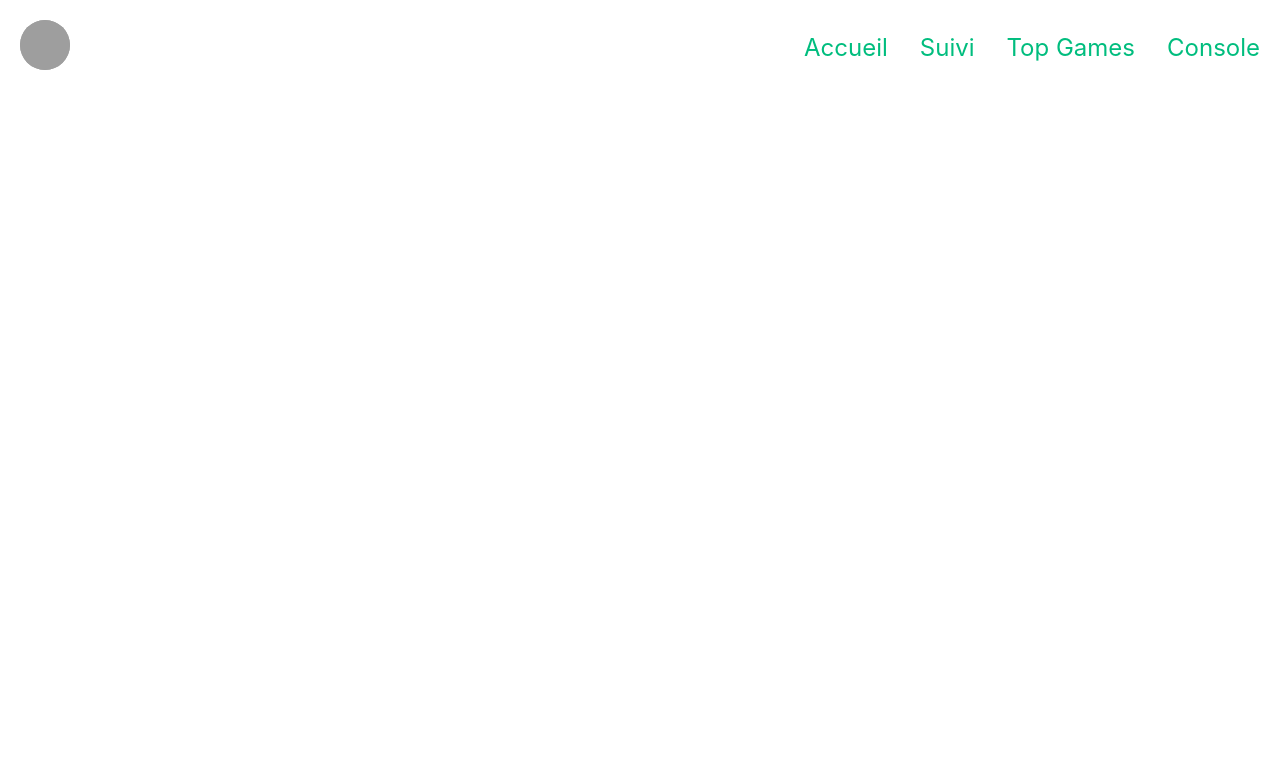
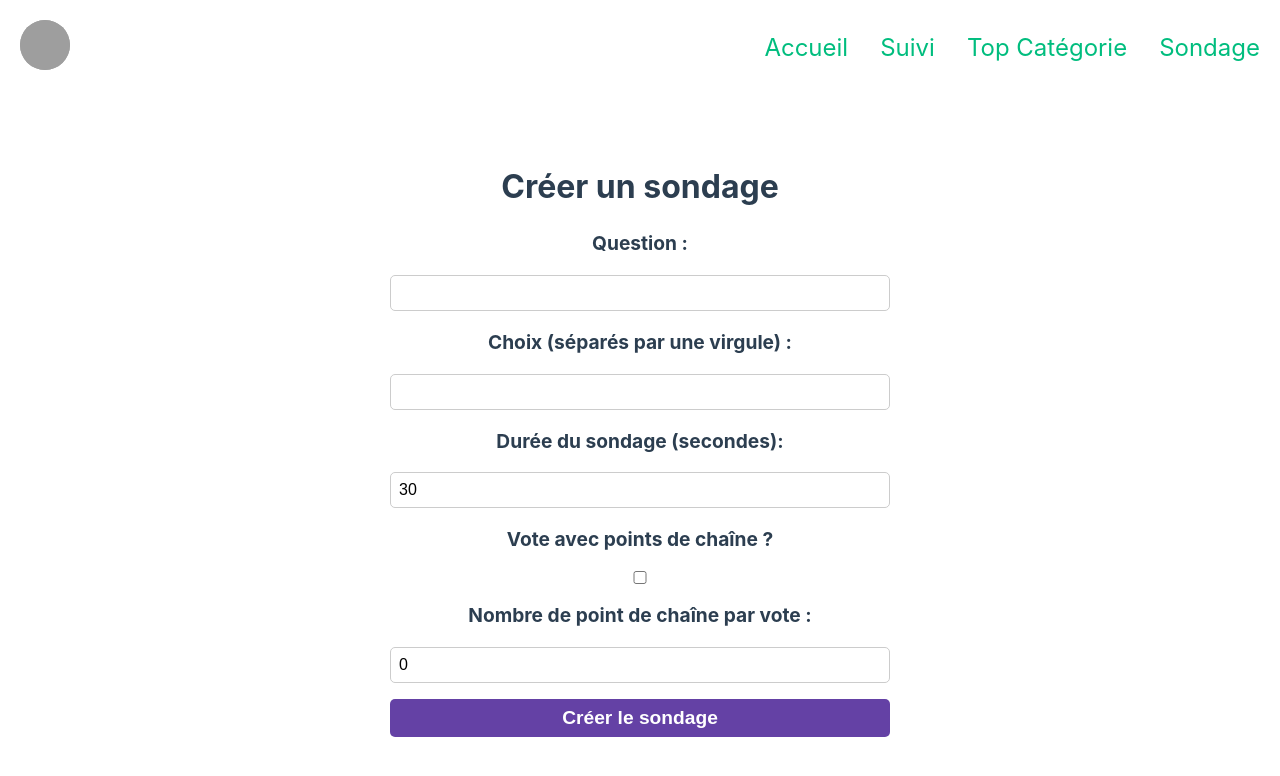
Before and after one commit to Jonathan2433/My_Twitch_Analyse_VueJS, a Vue app: page /sondage in a window 1280 px wide. Shown: the top 776 px of the page. Built offline with nearby package versions, Linux system fonts and the light colour scheme; grey boxes are pictures that could not be loaded.

Commit message:
add ThePollCreater and Console Vue

```diff
--- a/package.json
+++ b/package.json
@@ -13,6 +13,7 @@
     "axios": "^1.3.6",
     "chart.js": "^4.2.1",
     "dotenv": "^16.0.3",
+    "twitch-api-v5": "^2.0.4",
     "vue": "^3.2.47",
     "vue-router": "^4.1.6"
   },
--- a/src/App.vue
+++ b/src/App.vue
@@ -11,8 +11,8 @@
             <nav>
                 <router-link to="/">Accueil</router-link>
                 <router-link to="/suivi">Suivi</router-link>
-                <router-link to="/top-games">Top Games</router-link>
-                <router-link to="/console">Console</router-link>
+                <router-link to="/top-categorie">Top Catégorie</router-link>
+                <router-link to="/sondage">Sondage</router-link>
             </nav>
         </header>
         <main>
--- a/src/router/index.js
+++ b/src/router/index.js
@@ -2,6 +2,7 @@ import { createRouter, createWebHistory } from 'vue-router'
 import TheHome from '@/views/Home/TheHome.vue'
 import TheSuivi from '@/views/Suivi/TheSuivi.vue'
 import TopGames from '@/views/Top_Games/TopGames.vue'
+import Console from '@/views/Console/Console.vue'
 
 const router = createRouter({
     history: createWebHistory(import.meta.env.BASE_URL),
@@ -17,9 +18,14 @@ const router = createRouter({
             component: TheSuivi
         },
         {
-            path: '/top-games',
-            name: 'top-games',
+            path: '/top-categorie',
+            name: 'top-categorie',
             component: TopGames
+        },
+        {
+            path: '/sondage',
+            name: 'sondage',
+            component: Console
         }
     ]
 })
--- /dev/null
+++ b/src/views/Console/Console.vue
@@ -0,0 +1,14 @@
+<template>
+    <ThePollCreater />
+</template>
+
+<script>
+import ThePollCreater from '@/views/Console/ThePollCreater.vue'
+
+export default {
+    name: 'Console',
+    components: { ThePollCreater }
+}
+</script>
+
+<style scoped></style>
--- /dev/null
+++ b/src/views/Console/ThePollCreater.vue
@@ -0,0 +1,137 @@
+<template>
+    <div>
+        <h1>Créer un sondage</h1>
+        <form @submit.prevent='createPoll'>
+            <label htmlFor='question'>Question :</label>
+            <input type='text' id='question' v-model='question' required>
+
+            <label htmlFor='choices'>Choix (séparés par une virgule) :</label>
+            <input type='text' id='choices' v-model='choices' required>
+
+            <label htmlFor='duration'>Durée du sondage (secondes):</label>
+            <input type='number' id='duration' v-model='duration' min=30  step="30" required>
+
+            <label htmlFor='channel_points_voting_enabled'>Vote avec points de chaîne ? </label>
+            <input type='checkbox' id='channel_points_voting_enabled' v-model='channel_points_voting_enabled' @change="updateChannelPointsPerVote">
+
+            <label htmlFor='channel_points_per_vote'> Nombre de point de chaîne par vote :</label>
+            <input type='number' id='channel_points_per_vote' v-model='channel_points_per_vote' step='100' :required="channel_points_voting_enabled">
+
+
+            <button type='submit'>Créer le sondage</button>
+        </form>
+    </div>
+</template>
+
+<script>
+import axios from 'axios';
+
+export default {
+    data() {
+        return {
+            question: '',
+            choices: '',
+            duration: 30,
+            channel_points_voting_enabled: false,
+            channel_points_per_vote: 0
+        };
+    },
+
+    methods: {
+        createPoll() {
+            const channelId = '144395906';
+            const clientId = 'ghcpdfskl6dqnkfqijx3vjht02zqgo';
+            const accessToken = '9jfu059cnliwdj23a1sp6kvjmg1byv';
+
+
+            const choicesArray = this.choices.split(',').map(choice => choice.trim());
+
+            let choicesAssociatifArray = [];
+            for (let i = 0; i < choicesArray.length; i++){
+                choicesAssociatifArray.push({'title':choicesArray[i]});
+            }
+
+            const requestBody = {
+                "broadcaster_id": channelId,
+                "title": this.question,
+                "choices": choicesAssociatifArray,
+                "channel_points_voting_enabled": this.channel_points_voting_enabled,
+                "channel_points_per_vote": this.channel_points_per_vote,
+                "duration": this.duration
+            };
+            console.log(requestBody)
+            axios.post(`https://api.twitch.tv/helix/polls`, requestBody, {
+                headers: {
+                    Authorization: 'Bearer ' + accessToken,
+                    'Client-Id': clientId,
+                    'Content-Type': 'application/json'
+                },
+            })
+                .then(response => {
+                    console.log(response.data);
+                    alert('Le sondage a été créé avec succès !');
+                })
+                .catch(error => {
+                    console.error(error);
+                    alert('Une erreur est survenue lors de la création du sondage.');
+                });
+        },
+
+        updateChannelPointsPerVote() {
+            if (this.channel_points_voting_enabled) {
+                this.channel_points_per_vote = 100;
+            }
+        }
+    },
+};
+</script>
+
+<style scoped>
+h1 {
+    font-size: 2rem;
+    font-weight: bold;
+    margin-bottom: 1rem;
+    text-align: center;
+}
+
+form {
+    display: flex;
+    flex-direction: column;
+    align-items: center;
+    gap: 1rem;
+    max-width: 500px;
+    margin: 0 auto;
+}
+
+label {
+    font-size: 1.2rem;
+    font-weight: bold;
+}
+
+input[type="text"],
+input[type="number"],
+input[type="checkbox"] {
+    padding: 0.5rem;
+    font-size: 1rem;
+    border-radius: 5px;
+    border: 1px solid #ccc;
+    width: 100%;
+}
+
+button[type="submit"] {
+    padding: 0.5rem;
+    background-color: #6441a5;
+    color: #fff;
+    font-size: 1.2rem;
+    font-weight: bold;
+    border: none;
+    border-radius: 5px;
+    cursor: pointer;
+    transition: background-color 0.3s ease-in-out;
+    width: 100%;
+}
+
+button[type="submit"]:hover {
+    background-color: #8c64d2;
+}
+</style>
```
Also changed, not shown: src/views/Top_Games/TheTop100.vue (+5 -2 lines), 1 other file (tests, documents, lock files or other folders).
